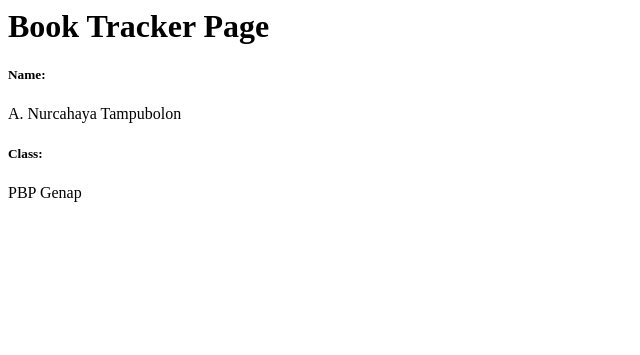
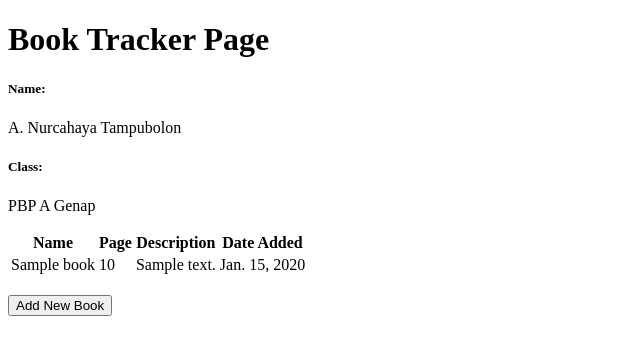
Before and after one commit to clvdyo/book-tracker, a Django app: page / in a window 1280 px wide. Shown: the top 355 px of the page, without its empty margins (0-640 px from the left). Run offline with Django 5.2, Linux system fonts and the light colour scheme; tables that the repository leaves empty hold one stand-in row (values such as "Sample post").

Commit message:
tutorial 2 selesai

```diff
--- a/book_tracker/settings.py
+++ b/book_tracker/settings.py
@@ -55,7 +55,7 @@ ROOT_URLCONF = 'book_tracker.urls'
 TEMPLATES = [
     {
         'BACKEND': 'django.template.backends.django.DjangoTemplates',
-        'DIRS': [],
+        'DIRS': [BASE_DIR / 'templates'],
         'APP_DIRS': True,
         'OPTIONS': {
             'context_processors': [
--- a/main/templates/main.html
+++ b/main/templates/main.html
@@ -1,8 +1,34 @@
+{% extends 'base.html' %} {% block content %}
 <h1>Book Tracker Page</h1>
 
-<h5>Name: </h5>
+<h5>Name:</h5>
 <p>{{name}}</p>
-<!-- Ubahlah sesuai dengan nama kamu -->
-<h5>Class: </h5>
+
+<h5>Class:</h5>
 <p>{{class}}</p>
-<!-- Ubahlah sesuai dengan kelas kamu -->
+
+<table>
+  <tr>
+    <th>Name</th>
+    <th>Page</th>
+    <th>Description</th>
+    <th>Date Added</th>
+  </tr>
+
+  {% comment %} Berikut cara memperlihatkan data produk di bawah baris ini
+  {%endcomment %} {% for book in books %}
+  <tr>
+    <td>{{book.name}}</td>
+    <td>{{book.page}}</td>
+    <td>{{book.description}}</td>
+    <td>{{book.date_added}}</td>
+  </tr>
+  {% endfor %}
+</table>
+
+<br />
+
+<a href="{% url 'main:create_book' %}">
+  <button>Add New Book</button>
+</a>
+{% endblock content %}
--- a/main/urls.py
+++ b/main/urls.py
@@ -1,8 +1,13 @@
 from django.urls import path
-from main.views import show_main
+from main.views import show_main, create_book, show_xml, show_json, show_xml_by_book_id, show_json_by_book_id
 
 app_name = 'main'
 
 urlpatterns = [
     path('', show_main, name='show_main'),
+    path('create_book', create_book, name='create_book'),
+    path('xml/', show_xml, name='show_xml'),
+    path('json/', show_json, name='show_json'),
+    path('xml/<int:book_id>/', show_xml_by_book_id, name='show_xml_by_book_id'),
+    path('json/<int:book_id>/', show_json_by_book_id, name='show_json_by_book_id'),
 ]
--- a/main/views.py
+++ b/main/views.py
@@ -1,10 +1,44 @@
-from django.shortcuts import render
+from django.shortcuts import render, redirect
+from main.forms import BookForm
+from main.models import Book
+from django.http import HttpResponse
+from django.core import serializers
+
 
 # Create your views here.
 def show_main(request):
+    books = Book.objects.all()
+
     context = {
         'name': 'A. Nurcahaya Tampubolon',
-        'class': 'PBP Genap'
+        'class': 'PBP A Genap',
+        'books': books
     }
 
     return render(request, "main.html", context)
+
+def create_book(request):
+    form = BookForm(request.POST or None)
+
+    if form.is_valid() and request.method == "POST":
+        form.save()
+        return redirect('main:show_main')
+
+    context = {'form': form}
+    return render(request, "create_book.html", context)
+
+def show_xml(request):
+    data = Book.objects.all()
+    return HttpResponse(serializers.serialize("xml", data), content_type="application/xml")
+
+def show_json(request):
+    data = Book.objects.all()
+    return HttpResponse(serializers.serialize("json", data), content_type="application/json")
+
+def show_xml_by_book_id(request, book_id):
+    data = Book.objects.filter(pk=book_id)
+    return HttpResponse(serializers.serialize("xml", data), content_type="application/xml")
+
+def show_json_by_book_id(request, book_id):
+    data = Book.objects.filter(pk=book_id)
+    return HttpResponse(serializers.serialize("json", data), content_type="application/json")
--- /dev/null
+++ b/templates/base.html
@@ -0,0 +1,13 @@
+{% load static %}
+<!DOCTYPE html>
+<html lang="en">
+  <head>
+    <meta charset="UTF-8" />
+    <meta name="viewport" content="width=device-width, initial-scale=1.0" />
+    {% block meta %} {% endblock meta %}
+  </head>
+
+  <body>
+    {% block content %} {% endblock content %}
+  </body>
+</html>
```
Also changed, not shown: main/forms.py (added, +7 -0 lines), main/templates/create_book.html (added, +17 -0 lines), 3 other files.
